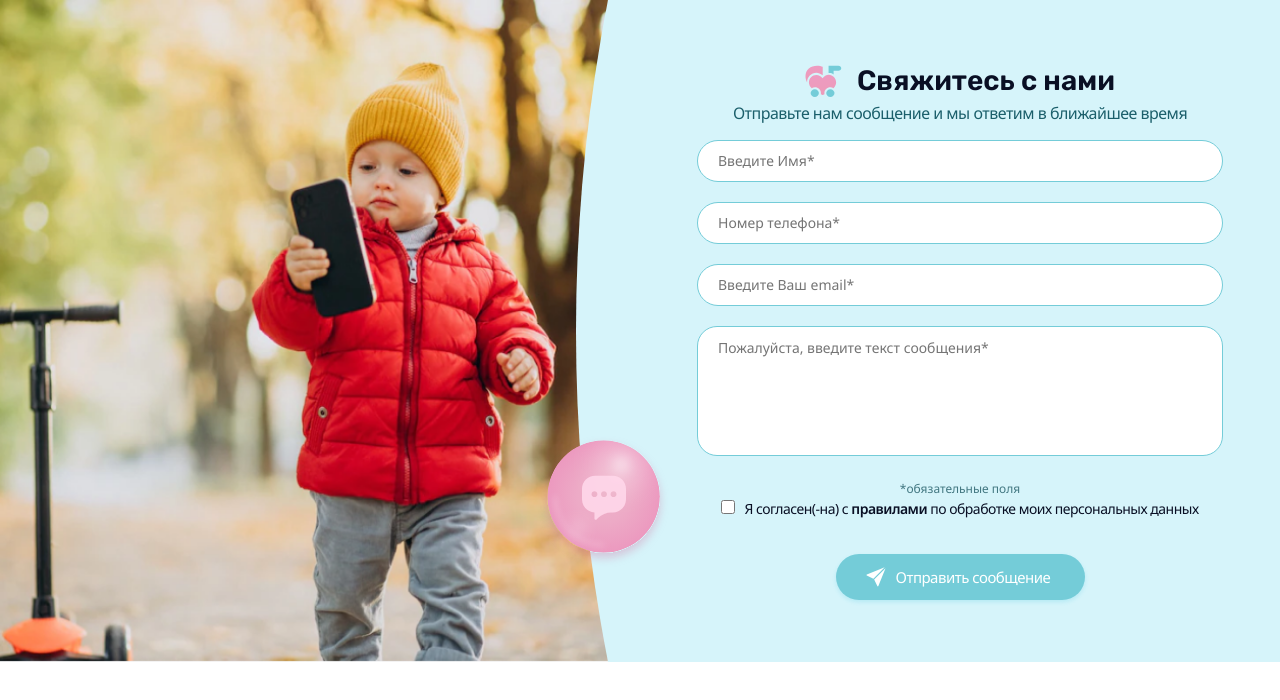
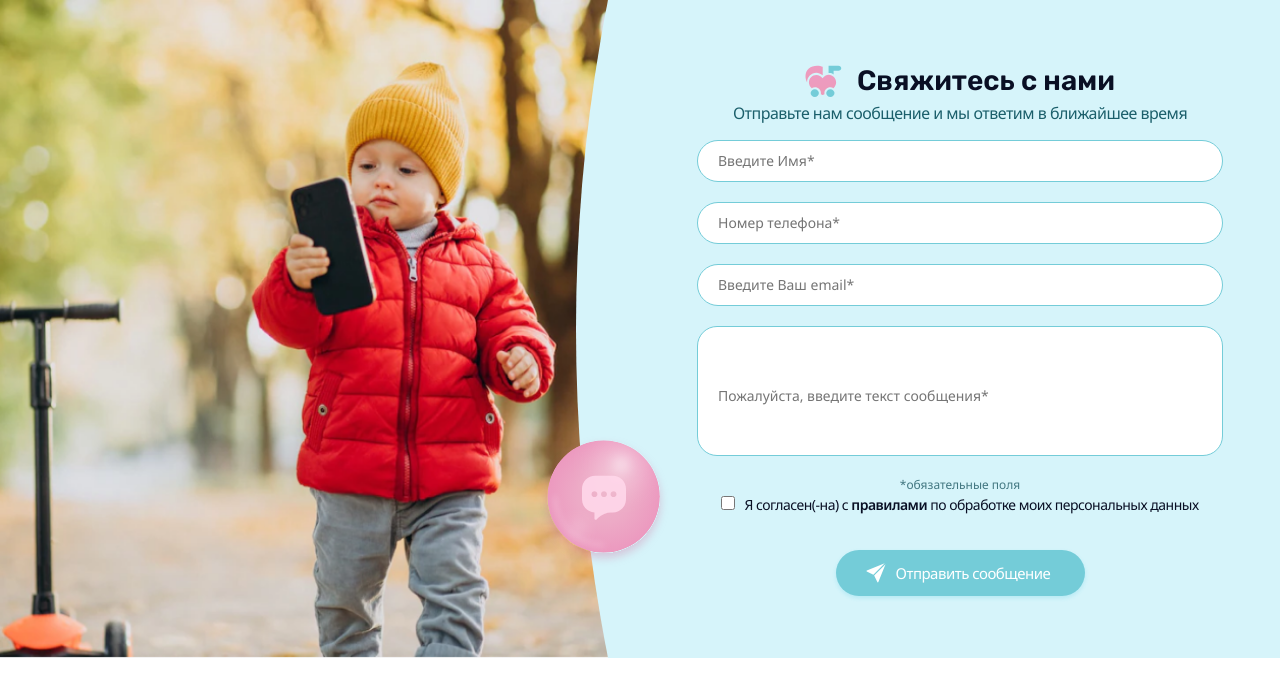
Before and after one commit to Kerne1bug/clients-feedback-app, a React (Create React App) app: page / in a window 1280 px wide. Shown: the top 700 px of the page. Built offline with nearby package versions, Linux system fonts and the light colour scheme.

Commit message:
refactoring to styled modules need some help with textarea bad render

```diff
--- a/package.json
+++ b/package.json
@@ -64,7 +64,7 @@
     }
   },
   "resolutions": {
-      "styled-components": "^5"
+    "styled-components": "^5"
   },
   "browserslist": {
     "production": [
--- /dev/null
+++ b/src/components/FeedBackForm/FormCheckbox/Styled.js
@@ -0,0 +1,42 @@
+import styled from 'styled-components';
+
+export const CheckboxLabel = styled.label` color: var(--dark, #090F24);
+font-family: Noto Sans;
+font-size: 14px;
+font-style: normal;
+font-weight: 400;
+line-height: 155.023%;
+margin: 0;
+display: inline-block;
+letter-spacing: -0.5px;
+`;
+
+export const CheckboxInput = styled.input` width: 14px;
+height: 14px;
+flex-shrink: 0;
+margin: 0 9px 0 0;
+`;
+
+export const CheckboxText = styled.span` color: #090F24;
+font-family: Noto Sans;
+font-size: 14px;
+font-style: normal;
+font-weight: 700;
+line-height: 155.023%;
+`;
+
+export const ErrorText = styled.div` color: red;
+font-size: 14px;
+margin-top: 5px;
+`;
+
+export const Error = styled.div` height: 20px;
+`;
+
+export const ErrorActive = styled.div` display: flex;
+color: red;
+font-size: 12px;
+height: 20px;
+padding-left: 20px;
+letter-spacing: -0.5px;
+`;
--- a/src/components/FeedBackForm/FormCheckbox/index.jsx
+++ b/src/components/FeedBackForm/FormCheckbox/index.jsx
@@ -1,5 +1,12 @@
 import { useSelector } from 'react-redux';
-import styles from './styles.module.css';
+import {
+	CheckboxLabel,
+	CheckboxInput,
+	CheckboxText,
+	// ErrorText,
+	Error,
+	ErrorActive,
+} from './Styled';
 
 function FormCheckBox({
 	name, onChange, handleFocus, errorMessage,
@@ -8,27 +15,26 @@ function FormCheckBox({
 
 	return (
 		<div>
-			<label className={styles.checkboxLabel}>
-				<input
+			<CheckboxLabel>
+				<CheckboxInput
 					type="checkbox"
 					name={name}
 					onChange={onChange}
 					onFocus={handleFocus}
 					checked={formState.fields.agreement.value}
-					className={styles.checkboxInput}
 				/>
 				Я согласен(-на) с
 				{' '}
-				<span className={styles.checkboxText}>правилами</span>
+				<CheckboxText>правилами</CheckboxText>
 				{' '}
 				по обработке моих персональных данных
-			</label>
-			{ (formState.fields.agreement.isValid) ? (
-				<div className={styles.error} />
+			</CheckboxLabel>
+			{formState.fields.agreement.isValid ? (
+				<Error />
 			) : (
-				<div className={styles.errorActive}>
+				<ErrorActive>
 					{errorMessage}
-				</div>
+				</ErrorActive>
 			)}
 		</div>
 	);
--- a/src/components/FeedBackForm/FormCheckbox/styles.module.css
+++ /dev/null
@@ -1,48 +0,0 @@
-.checkboxLabel {
-    color: var(--dark, #090F24);
-    font-family: Noto Sans;
-    font-size: 14px;
-    font-style: normal;
-    font-weight: 400;
-    line-height: 155.023%;
-    margin: 0;
-    display: inline-block;
-    letter-spacing: -0.5px;
-}
-
-.checkboxInput {
-    width: 14px;
-    height: 14px;
-    flex-shrink: 0;
-    margin: 0 9px 0 0;
-
-}
-
-.checkboxText {
-    color: #090F24;
-    font-family: Noto Sans;
-    font-size: 14px;
-    font-style: normal;
-    font-weight: 700;
-    line-height: 155.023%;
-}
-
-.errorText {
-    color: red;
-    font-size: 14px;
-    margin-top: 5px;
-}
-
-
-.error {
-    height: 20px;
-}
-
-.errorActive {
-    display: flex;
-    color: red;
-    font-size: 12px;
-    height: 20px;
-    padding-left: 20px;
-    letter-spacing: -0.5px;
-}
--- a/src/components/FeedBackForm/FormInput/index.jsx
+++ b/src/components/FeedBackForm/FormInput/index.jsx
@@ -1,34 +1,40 @@
 import { useSelector } from 'react-redux';
-import styles from './styles.module.css';
+import { styled } from 'styled-components';
+import {
+	InputField,
+	Error,
+	ErrorActive,
+} from './styled';
 
 function FormInput({
 	name, handleChange, handleFocus, handleBlur, tagType, placeholder, errorMessage,
 }) {
 	const formState = useSelector((state) => state.form);
-	const Tag = tagType === 'textarea' ? 'textarea' : 'input';
 	const { isValid } = formState.fields[name];
-	const inputClassName = tagType === 'textarea' ? `${styles.inputField} ${styles.inputFieldText}` : styles.inputField;
-	const tagClassName = isValid ? inputClassName : `${inputClassName} ${styles.errorInput}`;
+	const isTextarea = tagType === 'textarea';
+	const isError = !isValid;
 
 	return (
 		<div>
-			<Tag
-				type="text"
-				rows="4"
+			<InputField
+				type={isTextarea ? 'textarea' : 'text'}
+				rows={isTextarea ? '4' : undefined}
+				additionalClass={styled.InputFieldText}
 				placeholder={`${placeholder}*`}
 				name={name}
 				onChange={handleChange}
 				onBlur={handleBlur}
 				onFocus={handleFocus}
 				value={formState.fields[name].value}
-				className={tagClassName}
+				isTextarea={isTextarea}
+				isError={isError}
 			/>
-			{ isValid ? (
-				<div className={styles.error} />
+			{isValid ? (
+				<Error />
 			) : (
-				<div className={styles.errorActive}>
+				<ErrorActive>
 					{errorMessage}
-				</div>
+				</ErrorActive>
 			)}
 		</div>
 	);
--- /dev/null
+++ b/src/components/FeedBackForm/FormInput/styled.js
@@ -0,0 +1,48 @@
+import styled, { css } from 'styled-components';
+
+export const InputField = styled.input`
+  /* Общие стили для input */
+  color: var(--gray-3, #B7B8C5);
+  font-family: Noto Sans;
+  font-size: 14px;
+  font-style: normal;
+  font-weight: 400;
+  line-height: normal;
+  width: 526px;
+  height: 42px;
+  flex-shrink: 0;
+  border-radius: 40px;
+  border: 1px solid var(--blue, #74CCD8);
+  background: var(--white, #FFF);
+  padding-left: 20px;
+  box-sizing: border-box;
+  color: black;
+
+  /* Стили для textarea */
+  ${({ isTextarea }) => isTextarea && css`
+    resize: none;
+    vertical-align: top;
+    min-height: 130px;
+    padding-top: 11.5px;
+    border-radius: 20px;
+    ${styled.inputFieldText}
+  `}
+
+  /* Стили для ошибки */
+  ${({ isError }) => isError && css`
+    border: 1px solid red;
+  `}
+`;
+
+export const Error = styled.div`
+  height: 20px;
+`;
+
+export const ErrorActive = styled.div`
+  display: flex;
+  color: red;
+  font-size: 12px;
+  height: 20px;
+  padding-left: 20px;
+  letter-spacing: -0.5px;
+`;
--- a/src/components/FeedBackForm/FormInput/styles.module.css
+++ /dev/null
@@ -1,42 +0,0 @@
-.error {
-    height: 20px;
-}
-
-.errorActive {
-    display: flex;
-    color: red;
-    font-size: 12px;
-    height: 20px;
-    padding-left: 20px;
-    letter-spacing: -0.5px;
-}
-
-.inputField {
-    color: var(--gray-3, #B7B8C5);
-    font-family: Noto Sans;
-    font-size: 14px;
-    font-style: normal;
-    font-weight: 400;
-    line-height: normal;
-    width: 526px;
-    height: 42px;
-    flex-shrink: 0;
-    border-radius: 40px;
-    border: 1px solid var(--blue, #74CCD8);
-    background: var(--white, #FFF);
-    padding-left: 20px;
-    box-sizing: border-box;
-    color: black;
-    /* margin-bottom: 10px; */
-}
-
-.inputFieldText {
-    resize: none;
-    height: 130px;
-    padding-top: 11.5px;
-    border-radius: 20px;
-}
-
-.errorInput {
-    border: 1px solid red;
-}
--- a/src/components/FeedBackForm/index.jsx
+++ b/src/components/FeedBackForm/index.jsx
@@ -1,5 +1,5 @@
-//* eslint-disable*/
 import { useDispatch, useSelector } from 'react-redux';
+import { styled } from 'styled-components';
 import {
 	setFieldValidation, setIsSubmitting, setFieldValue, setFieldsValidation,
 } from '../../store/slices/formSlice';
@@ -7,11 +7,22 @@ import { validateField } from './utils';
 import { FIELDS } from './constants';
 
 import validation from '../../store/slices/validation';
-import styles from './styles.module.css';
+import {
+	Header,
+	MainForm,
+	FormContainer,
+	FormIcon,
+	FormTitle,
+	FormSubtitle,
+	FormNote,
+	SendButton,
+	SendIcon,
+	SendText,
+} from './styled';
+import FormInput from './FormInput';
+import FormCheckBox from './FormCheckbox';
 import FORMICON from './assets/Group.svg';
 import BUTTONICON from './assets/send.svg';
-import FormInput from './FormInput';
-import FormCheckBox from './FormCheckbox';
 
 function FeedBackForm() {
 	const dispatch = useDispatch();
@@ -69,13 +80,13 @@ function FeedBackForm() {
 	};
 
 	return (
-		<div className={styles.header}>
-			<div className={styles.mainForm}>
-				<img src={FORMICON} alt="Лев Николаевич" className={styles.formIcon} />
-				<h2 className={styles.formTitle}>Свяжитесь с нами</h2>
-			</div>
-			<p className={styles.formSubtitle}>Отправьте нам сообщение и мы ответим в ближайшее время</p>
-			<form className={styles.form} onSubmit={handleSubmit} noValidate>
+		<Header>
+			<MainForm>
+				<FormIcon src={FORMICON} alt="Лев Николаевич" />
+				<FormTitle>Свяжитесь с нами</FormTitle>
+			</MainForm>
+			<FormSubtitle>Отправьте нам сообщение и мы ответим в ближайшее время</FormSubtitle>
+			<FormContainer onSubmit={handleSubmit} noValidate>
 				<FormInput
 					name={FIELDS.name}
 					placeholder="Введите Имя"
@@ -108,9 +119,11 @@ function FeedBackForm() {
 					handleBlur={handleBlur}
 					handleFocus={handleFocus}
 					errorMessage="Текст сообщения должен содержать от 5 до 1024 символов"
+					isTextarea // Передача свойства isTextarea для textarea
+					additionalClass={styled.inputFieldText}
 				/>
 
-				<p className={styles.formNote}>*обязательные поля</p>
+				<FormNote>*обязательные поля</FormNote>
 
 				<FormCheckBox
 					name={FIELDS.agreement}
@@ -119,13 +132,13 @@ function FeedBackForm() {
 					errorMessage="Вы должны согласиться с правилами"
 				/>
 				<div>
-					<button type="submit" className={styles.sendButton}>
-						<img src={BUTTONICON} alt="Отправить" className={styles.sendIcon} />
-						<p className={styles.sendText}>Отправить сообщение</p>
-					</button>
+					<SendButton type="submit">
+						<SendIcon src={BUTTONICON} alt="Отправить" />
+						<SendText>Отправить сообщение</SendText>
+					</SendButton>
 				</div>
-			</form>
-		</div>
+			</FormContainer>
+		</Header>
 	);
 }
 
--- /dev/null
+++ b/src/components/FeedBackForm/styled.js
@@ -0,0 +1,91 @@
+import styled from 'styled-components';
+
+export const Header = styled.div`
+  display: flex;
+  flex-direction: column;
+  align-items: center;
+  padding: 62px 0;
+  background: var(--blue-2-light, #D6F4FA);
+  width: 652px;
+  z-index: 2;
+`;
+
+export const MainForm = styled.div`
+  display: flex;
+  column-gap: 15px;
+  flex-direction: row;
+  justify-content: center;
+  align-items: center;
+`;
+
+export const FormContainer = styled.form`
+  display: flex;
+  flex-direction: column;
+  align-items: center;
+  margin-top: 14px;
+`;
+
+export const FormIcon = styled.img`
+  width: 36.727px;
+`;
+
+export const FormTitle = styled.h2`
+  color: var(--dark, #090F24);
+  text-align: center;
+  margin: 0;
+  font-family: Rubik;
+  font-size: 28px;
+  font-style: normal;
+  font-weight: 600;
+  line-height: 139.023%;
+`;
+
+export const FormSubtitle = styled.p`
+  color: #1B5F6B;
+  font-family: Noto Sans;
+  font-size: 16px;
+  font-style: normal;
+  font-weight: 400;
+  line-height: 24.804px;
+  margin: 0;
+  letter-spacing: -0.5px;
+`;
+
+export const FormNote = styled.p`
+  color: #427781;
+  font-family: Noto Sans;
+  font-size: 12px;
+  font-style: normal;
+  font-weight: 400;
+  line-height: 155.023%;
+  margin: 0;
+`;
+
+export const SendButton = styled.button`
+  display: flex;
+  width: 249px;
+  height: 46px;
+  padding: 13px 30px;
+  margin: 14px 0 0 0;
+  gap: 10px;
+  border-radius: 30px;
+  background: var(--blue, #74CCD8);
+  box-shadow: 0px 2px 4px 0px rgba(51, 196, 223, 0.20);
+  color: white;
+  border: none;
+`;
+
+export const SendIcon = styled.img`
+  width: 20px;
+  color: var(--white, #FFF);
+`;
+
+export const SendText = styled.p`
+  font-family: Noto Sans;
+  font-size: 15px;
+  font-style: normal;
+  font-weight: 500;
+  line-height: normal;
+  margin: 0;
+  letter-spacing: -0.5px;
+`;
--- a/src/components/FeedBackForm/styles.module.css
+++ /dev/null
@@ -1,91 +0,0 @@
-.header {
-    display: flex;
-    flex-direction: column;
-    align-items: center;
-    padding: 62px 0;
-    background: var(--blue-2-light, #D6F4FA);
-    width: 652px;
-    z-index: 2;
-}
-
-.mainForm {
-    display: flex;
-    column-gap: 15px;
-    flex-direction: row;
-    justify-content: center;
-    align-items: center;
-}
-
-.form {
-    display: flex;
-    flex-direction: column;
-    align-items: center;
-    margin-top: 14px;
-
-}
-
-.formIcon {
-    width: 36.727px;
-}
-
-.formTitle {
-    color: var(--dark, #090F24);
-    text-align: center;
-    margin: 0;
-    font-family: Rubik;
-    font-size: 28px;
-    font-style: normal;
-    font-weight: 600;
-    line-height: 139.023%;
-}
-
-.formSubtitle {
-    color: #1B5F6B;
-    font-family: Noto Sans;
-    font-size: 16px;
-    font-style: normal;
-    font-weight: 400;
-    line-height: 24.804px;
-    margin: 0;
-    letter-spacing: -0.5px;
-}
-
-.formNote {
-    color: #427781;
-    font-family: Noto Sans;
-    font-size: 12px;
-    font-style: normal;
-    font-weight: 400;
-    line-height: 155.023%;
-    margin: 0;
-
-}
-
-.sendButton {
-    display: flex;
-    width: 249px;
-    height: 46px;
-    padding: 13px 30px;
-    margin: 14px 0 0 0;
-    gap: 10px;
-    border-radius: 30px;
-    background: var(--blue, #74CCD8);
-    box-shadow: 0px 2px 4px 0px rgba(51, 196, 223, 0.20);
-    color: white;
-    border: none;
-}
-
-.sendIcon {
-    width: 20px;
-    color: var(--white, #FFF);
-}
-
-.sendText {
-    font-family: Noto Sans;
-    font-size: 15px;
-    font-style: normal;
-    font-weight: 500;
-    line-height: normal;
-    margin: 0;
-    letter-spacing: -0.5px;
-}
```
